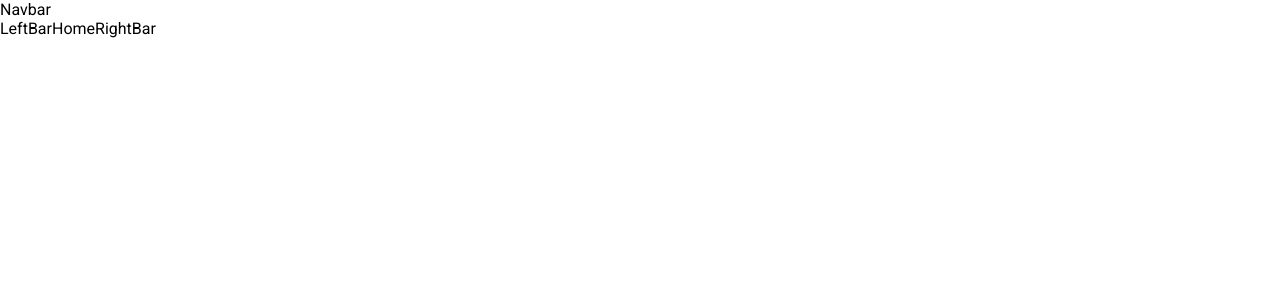
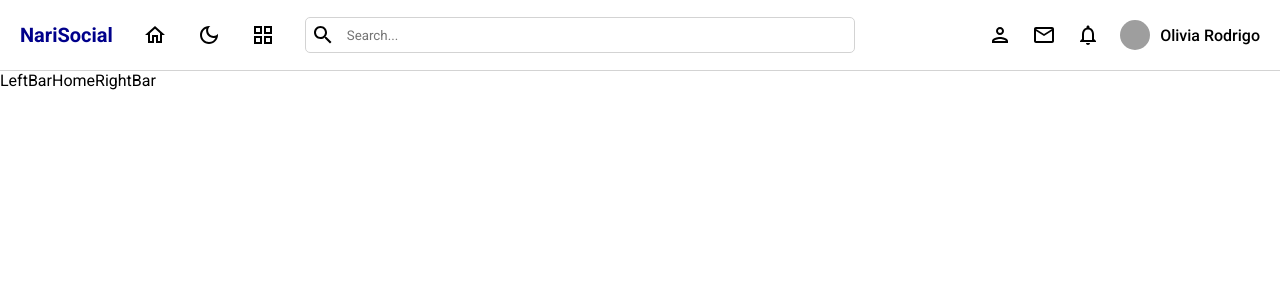
Before and after one commit to npark11/react03-social-media, a React (Create React App) app: page / in a window 1280 px wide. Shown: the top 300 px of the page. Built offline with nearby package versions, Linux system fonts and the light colour scheme; grey boxes are pictures that could not be loaded.

Commit message:
created navbar design

```diff
--- a/package.json
+++ b/package.json
@@ -3,6 +3,10 @@
   "version": "0.1.0",
   "private": true,
   "dependencies": {
+    "@emotion/react": "^11.10.5",
+    "@emotion/styled": "^11.10.5",
+    "@mui/icons-material": "^5.10.9",
+    "@mui/material": "^5.10.12",
     "@testing-library/jest-dom": "^5.16.5",
     "@testing-library/react": "^13.4.0",
     "@testing-library/user-event": "^13.5.0",
--- a/src/components/navbar/Navbar.jsx
+++ b/src/components/navbar/Navbar.jsx
@@ -1,8 +1,40 @@
+import { Link } from 'react-router-dom';
 import './navbar.scss';
+import HomeOutlinedIcon from '@mui/icons-material/HomeOutlined';
+import DarkModeOutlinedIcon from '@mui/icons-material/DarkModeOutlined';
+import GridViewOutlinedIcon from '@mui/icons-material/GridViewOutlined';
+import WbSunnyOutlinedIcon from '@mui/icons-material/WbSunnyOutlined';
+import NotificationsOutlinedIcon from '@mui/icons-material/NotificationsOutlined';
+import EmailOutlinedIcon from '@mui/icons-material/EmailOutlined';
+import PersonOutlinedIcon from '@mui/icons-material/PersonOutlined';
+import SearchOutlinedIcon from '@mui/icons-material/SearchOutlined';
 
 const Navbar = () => {
   return (
-    <div>Navbar</div>
+    <div className="navbar">
+      <div className="left">
+        <Link to='/' style={{textDecoration:"none"}}>
+          <span>NariSocial</span>
+        </Link>
+        <HomeOutlinedIcon />
+        <DarkModeOutlinedIcon />
+        <GridViewOutlinedIcon />
+        <div className="search">
+          <SearchOutlinedIcon />
+          <input type="text" placeholder="Search..." />
+        </div>
+      </div>
+
+      <div className="right">
+        <PersonOutlinedIcon />
+        <EmailOutlinedIcon />
+        <NotificationsOutlinedIcon />
+        <div className="user">
+          <img src="https://picsum.photos/100/100" alt="" />
+          <span>Olivia Rodrigo</span>
+        </div>
+      </div>
+    </div>
   )
 }
 
--- a/src/components/navbar/navbar.scss
+++ b/src/components/navbar/navbar.scss
@@ -0,0 +1,56 @@
+.navbar {
+    display: flex;
+    align-items: center;
+    justify-content: space-between;
+    padding: 10px 20px;
+    height: 50px;
+    border-bottom: 1px solid lightgray;
+    // position: sticky;
+
+    .left{
+        display: flex;
+        align-items: center;
+        gap: 30px;
+
+        span {
+            font-weight: bold;
+            font-size: 20px;
+            color: darkblue;
+        }
+
+        .search {
+            display: flex;
+            align-items: center;
+            gap: 10px;
+            border: 1px solid lightgray;
+            border-radius: 5px;
+            padding: 5px;
+
+            input {
+                border: none;
+                width: 500px;
+            }
+        }
+    }
+
+    .right{
+        display: flex;
+        align-items: center;
+        gap: 20px;
+
+        .user {
+            display: flex;
+            align-items: center;
+            gap: 10px;
+            font-weight: 500;
+
+            img {
+                width: 30px;
+                height: 30px;
+                border-radius: 50%;
+                object-fit: cover;
+            }
+            span{}
+        }
+    }
+}
```
Also changed, not shown: 1 other file (tests, documents, lock files or other folders).
